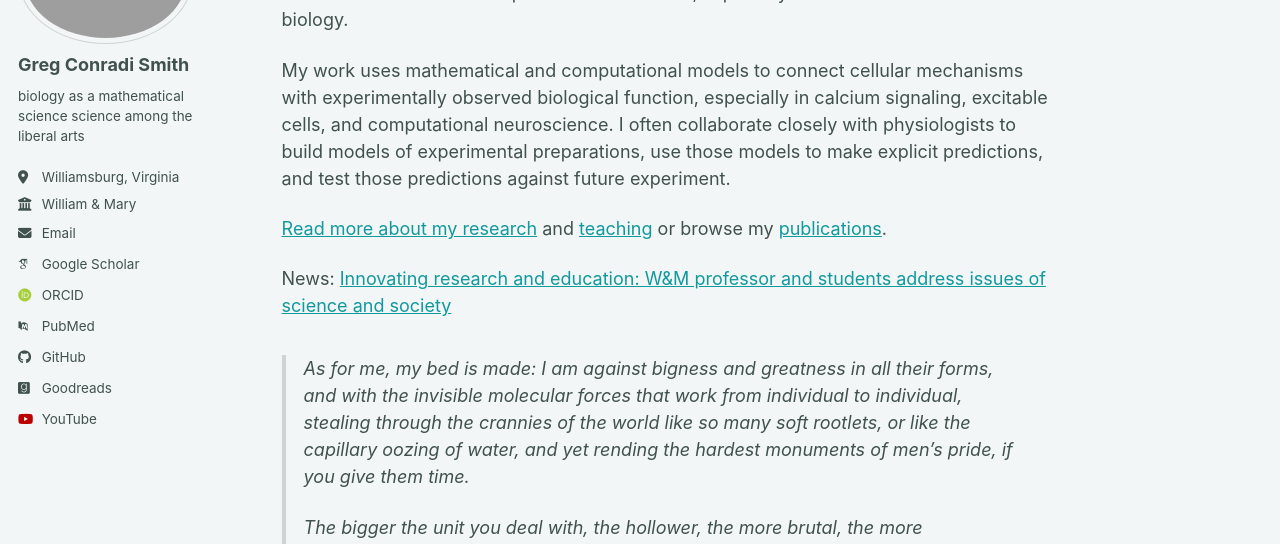
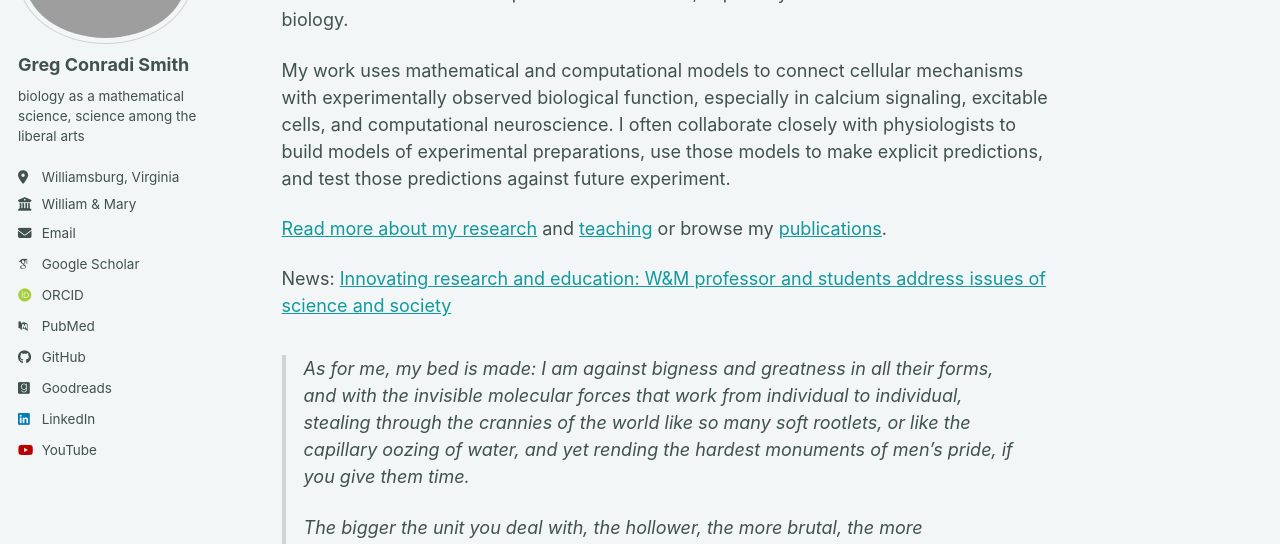
Before and after one commit to gregconradismith/gregconradismith.github.io, a Jekyll site: the page built from _pages/about.md, in a window 1280 px wide. Shown: the part 191-735 px from the top of the page. Built offline with Jekyll 4.4.1, drawn with Linux system fonts in a browser that asks for light colours; some web fonts are replaced; a script bundle is joined from its source files by our own code; library files that are not in the unit come from our copies; part of the change alters nothing that is shown.

```diff
--- a/_config.yml
+++ b/_config.yml
@@ -16,7 +16,7 @@ description              : &description "Greg Conradi Smith's academic portfolio
 url                      : https://gregconradismith.github.io # The base hostname & protocol for your site e.g. "https://[your GitHub username].github.io",
                                                            # or if you already have some other page hosted on Github then use "https://[your GitHub username].github.io/[Your Repo Name]"
 baseurl                  : "" # the subpath of your site, e.g. "/blog"
-repository               : "gregconradismith/https://gregconradismith.github.io"
+repository               : "https://gregconradismith/gregconradismith.github.io"
 
 # Site Author - The following control what appear as part of the author content on the side bar.
 #               If a field is blank the icon and link will not appear, otherwise it will be shown.
@@ -26,7 +26,7 @@ author:
   avatar           : "profile.png"
   name             : "Greg Conradi Smith"
   pronouns         : # example: "she/her"
-  bio              : "biology as a mathematical science  science among the liberal arts"
+  bio              : "biology as a mathematical science, science among the liberal arts"
   location         : "Williamsburg, Virginia"
   employer         : "William & Mary"
   uri              : # URL
@@ -66,7 +66,7 @@ author:
   keybase          : # Username
   instagram        : # Username
   lastfm           : # Username
-  linkedin         : # Username
+  linkedin         : "greg-conradi-smith-62309a3a"
   mastodon         : # URL
   medium           : # URL
   pinterest        : # Username
```
